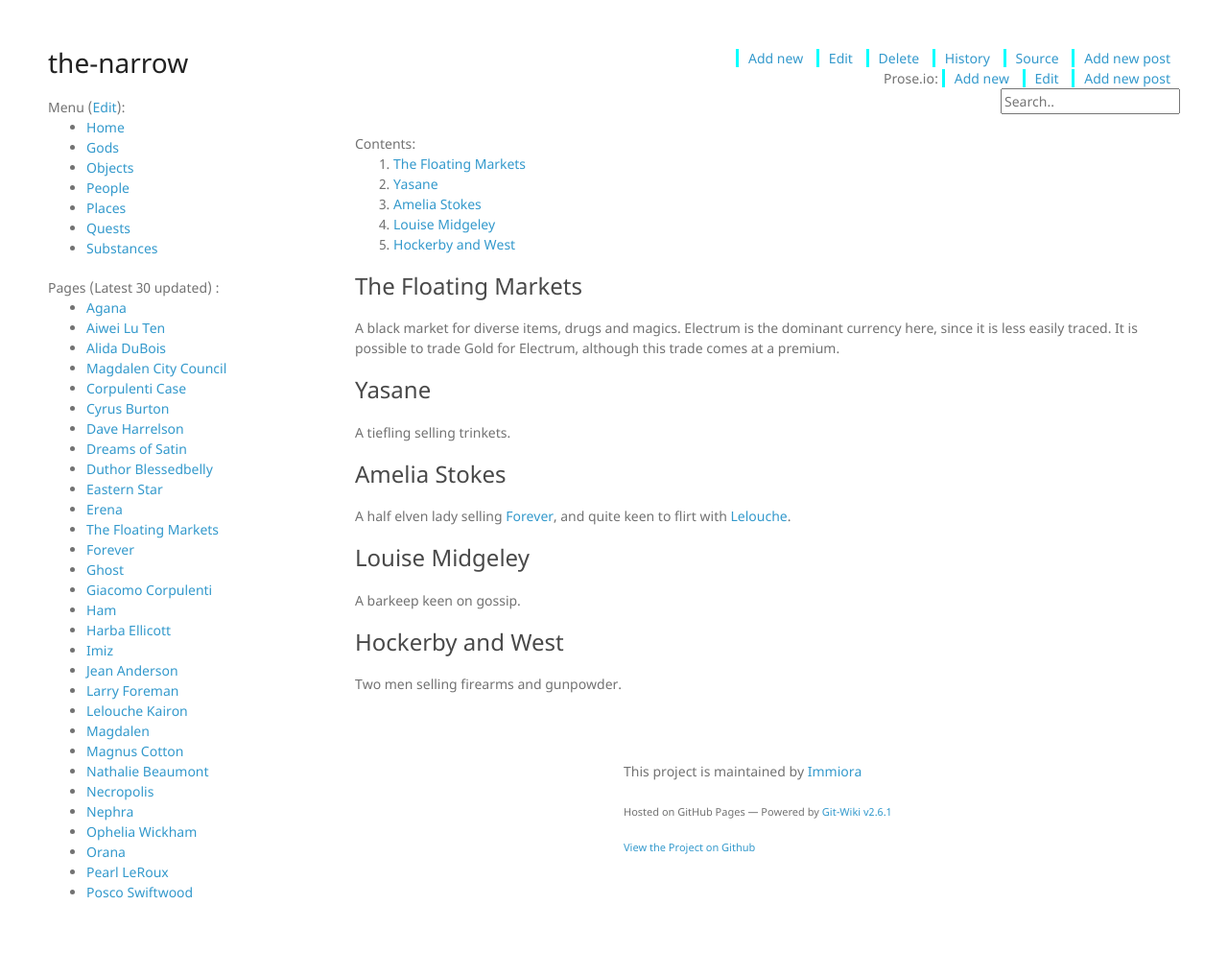
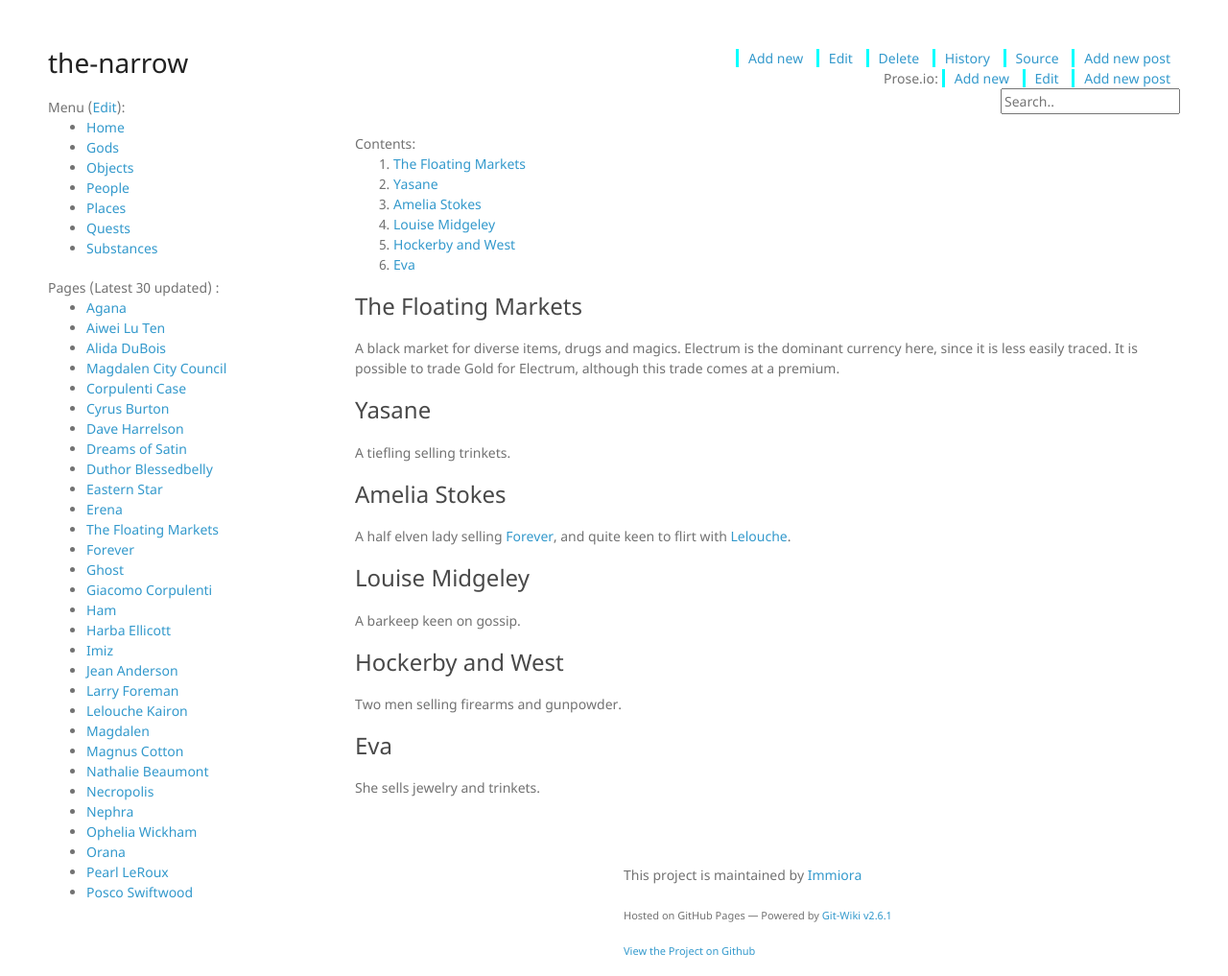
Before and after one commit to Immiora/the-narrow, a Jekyll site: the page built from wiki/places/FloatingMarkets.md, in a window 1280 px wide. Shown: the whole page at 96% size. Built offline with Jekyll 4.4.1, drawn with Linux system fonts in a browser that asks for light colours; nearby versions of some CDN libraries.

Commit message:
Update FloatingMarkets.md

```diff
--- a/wiki/places/FloatingMarkets.md
+++ b/wiki/places/FloatingMarkets.md
@@ -22,3 +22,7 @@ A barkeep keen on gossip.
 ### Hockerby and West
 
 Two men selling firearms and gunpowder.
+
+### Eva
+
+She sells jewelry and trinkets.
```
